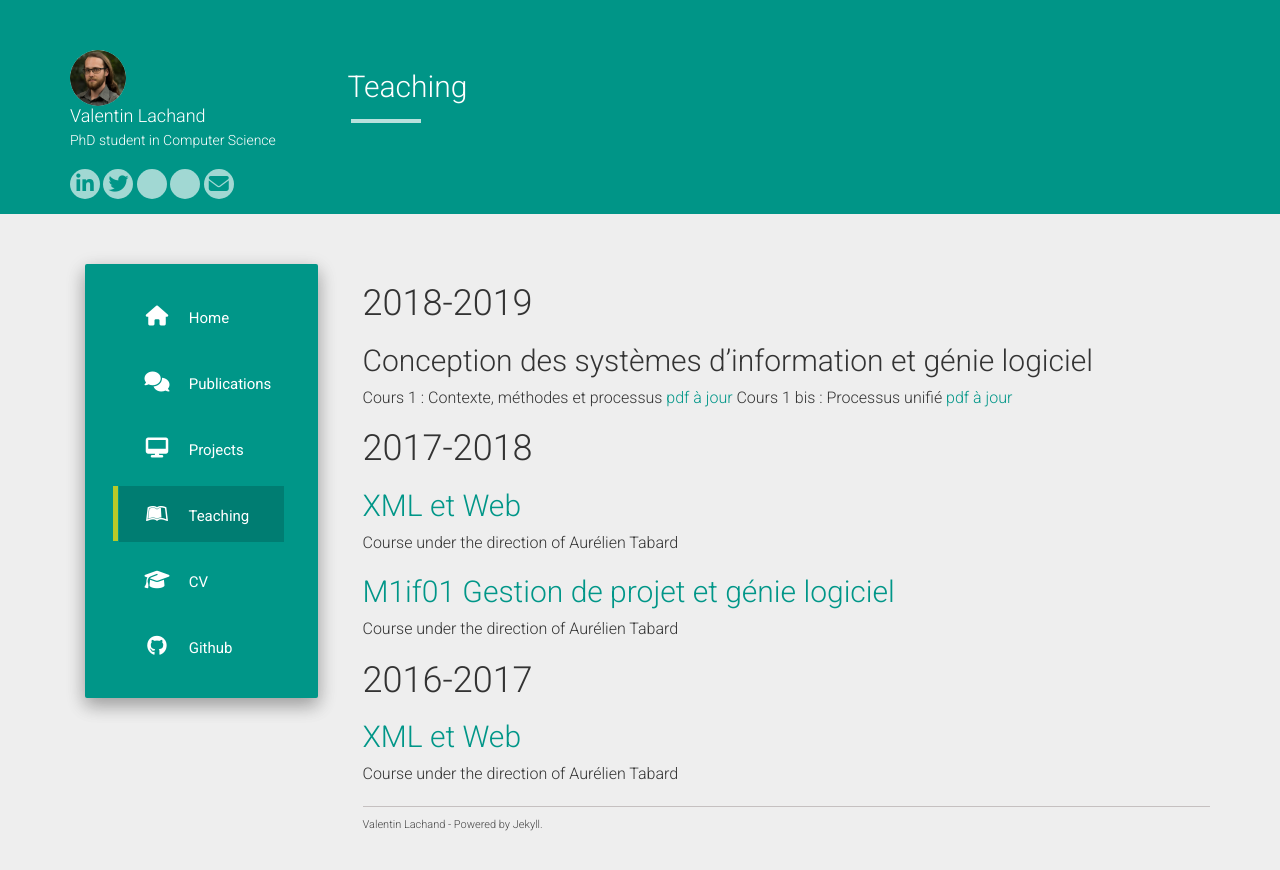
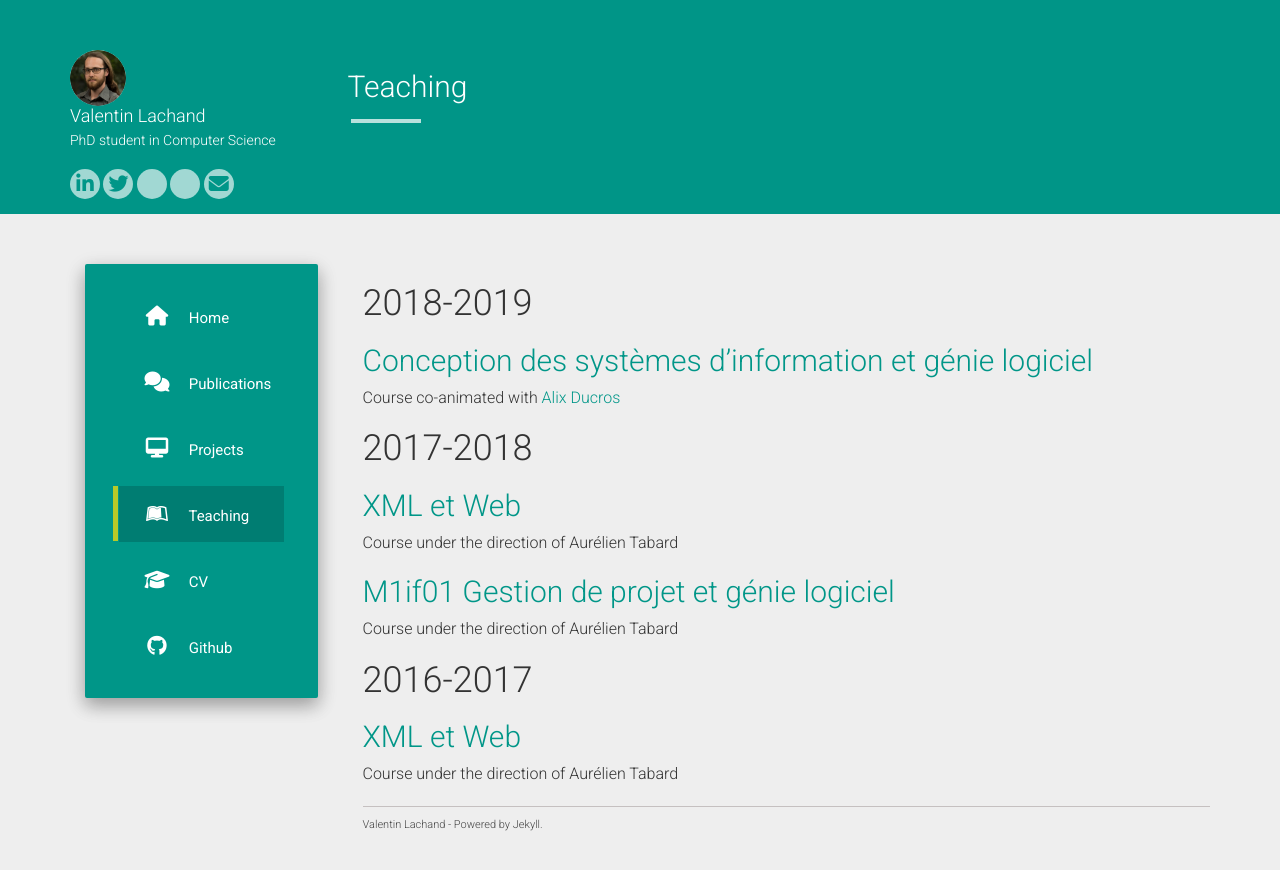
Before and after one commit to taotaoini/lachand.github.io, a Jekyll site: the page built from teaching.md, in a window 1280 px wide. Shown: the top 870 px of the page. Built offline with Jekyll 4.4.1, drawn with Linux system fonts in a browser that asks for light colours; nearby versions of some CDN libraries.

Commit message:
Update teaching.md

```diff
--- a/teaching.md
+++ b/teaching.md
@@ -5,10 +5,8 @@ permalink: /teaching
 ---
 # 2018-2019
 
-## Conception des systèmes d'information et génie logiciel
-Cours 1 : Contexte, méthodes et processus [pdf à jour](https://docs.google.com/presentation/d/1kg427ydmwONHsKhTn5oLB8CqgAPc4jVN6e11_HVXn6Y/export/pdf)
-Cours 1 bis : Processus unifié [pdf à jour](https://docs.google.com/presentation/d/1GgBWk3VaYu_dMciIW1-sjdM5f664ZPhUJp7qi-TTMJw/export/pdf)
-
+## [Conception des systèmes d'information et génie logiciel](https://valentin.lachand.net/teaching/2019/cci-uml-2018)
+Course co-animated with [Alix Ducros](https://krlx.fr)
 
 # 2017-2018
 
```
